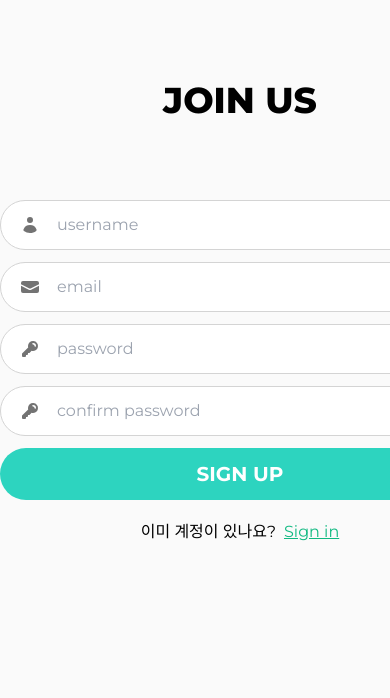
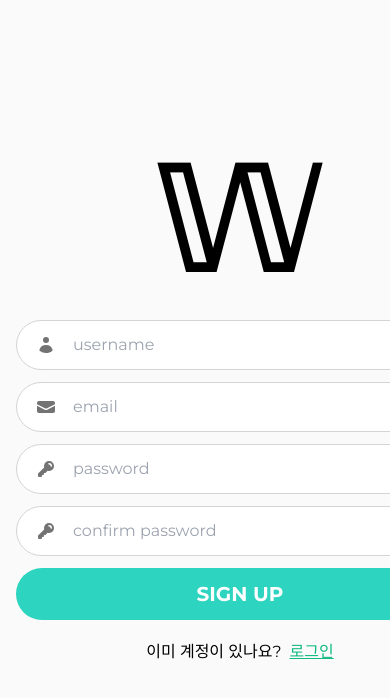
Before and after one commit to minjujo119/study-nextjs-clone-twitter, a Next.js app: page /create-account in a window 390 px wide. Shown: the top 698 px of the page. Built offline with nearby package versions, Linux system fonts and the light colour scheme.

Commit message:
로그인 및 회원가입 페이지 UI 반응형 수정

```diff
--- a/src/app/(auth)/create-account/page.tsx
+++ b/src/app/(auth)/create-account/page.tsx
@@ -13,10 +13,10 @@ export default function CreateAccountPage() {
 
   return (
     <>
-      <header className="pt-20">
-        <h1 className="main-title">Join us</h1>
+      <header className="-mt-20">
+        <h1 className="text-[200px] leading-none text-center">&#120168;</h1>
       </header>
-      <div className="pt-20">
+      <div className="pt-5">
         <form action={trigger} className="space-y-3">
           <Input
             name={"username"}
@@ -48,10 +48,10 @@ export default function CreateAccountPage() {
       <div className="pt-5 space-x-2 text-center">
         <span>이미 계정이 있나요?</span>
         <Link
-          href={"/create-account"}
+          href={"/log-in"}
           className="underline text-[var(--success-color)]"
         >
-          Sign in
+          로그인
         </Link>
       </div>
     </>
--- /dev/null
+++ b/src/app/(auth)/layout.tsx
@@ -0,0 +1,11 @@
+export default function AuthLayout({
+  children,
+}: Readonly<{
+  children: React.ReactNode;
+}>) {
+  return (
+    <div className="max-w-[480px] min-w-[360px] h-screen m-auto flex flex-col justify-center px-4">
+      {children}
+    </div>
+  );
+}
--- a/src/app/(auth)/log-in/page.tsx
+++ b/src/app/(auth)/log-in/page.tsx
@@ -13,10 +13,10 @@ export default function LoginPage() {
 
   return (
     <>
-      <header className="pt-20">
-        <h1 className="main-title">Login</h1>
+      <header className="-mt-20">
+        <h1 className="text-[200px] leading-none text-center">&#120168;</h1>
       </header>
-      <div className="pt-20">
+      <div className="pt-5">
         <form action={trigger} className="space-y-3">
           <Input
             name={"username"}
@@ -43,9 +43,9 @@ export default function LoginPage() {
         <span>처음 오셨나요?</span>
         <Link
           href={"/create-account"}
-          className="underline text-[var(--success-color)]"
+          className="underline text-[var(--primary-color)]"
         >
-          Join us
+          계정 만들기
         </Link>
       </div>
     </>
```
